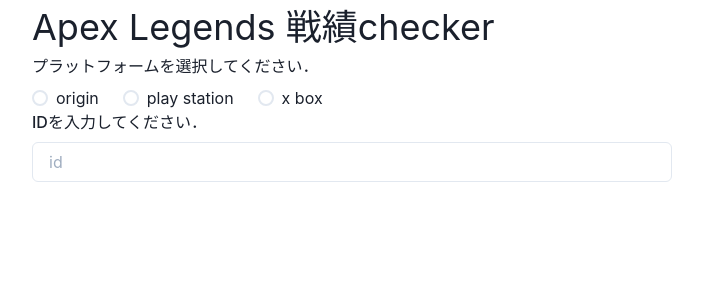
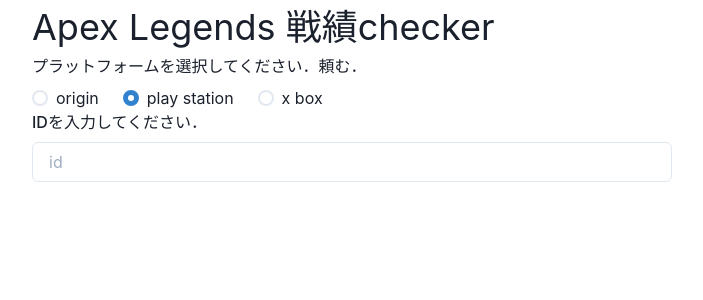
Before and after one commit to oNqNu/apex-recorder, a React (Create React App) app: page / in a window 1280 px wide. Shown: the top 300 px of the page, without its empty margins (288-991 px from the left). Built offline with nearby package versions, Linux system fonts and the light colour scheme.

Commit message:
ガチ頼む

```diff
--- a/src/App.js
+++ b/src/App.js
@@ -18,18 +18,16 @@
       <chakra.main>
         <Container maxW='2xl'>
           <MyText>Apex Legends 戦績checker</MyText>
-          <FormControl as='fieldset'>
-            <FormLabel as='legend'>
-              プラットフォームを選択してください．
-            </FormLabel>
-            <RadioGroup defaultValue='Itachi'>
+          <FormControl>
+            <FormLabel>プラットフォームを選択してください．頼む．</FormLabel>
+            <RadioGroup defaultValue='psn'>
               <HStack spacing='24px'>
                 <Radio value='orogin'>origin</Radio>
                 <Radio value='psn'>play station</Radio>
                 <Radio value='xbl'>x box</Radio>
               </HStack>
             </RadioGroup>
-            <FormLabel htmlFor='first-name'>IDを入力してください．</FormLabel>
+            <FormLabel htmlFor='id'>IDを入力してください．</FormLabel>
             <Input id='id' placeholder='id' />
           </FormControl>
         </Container>
```
